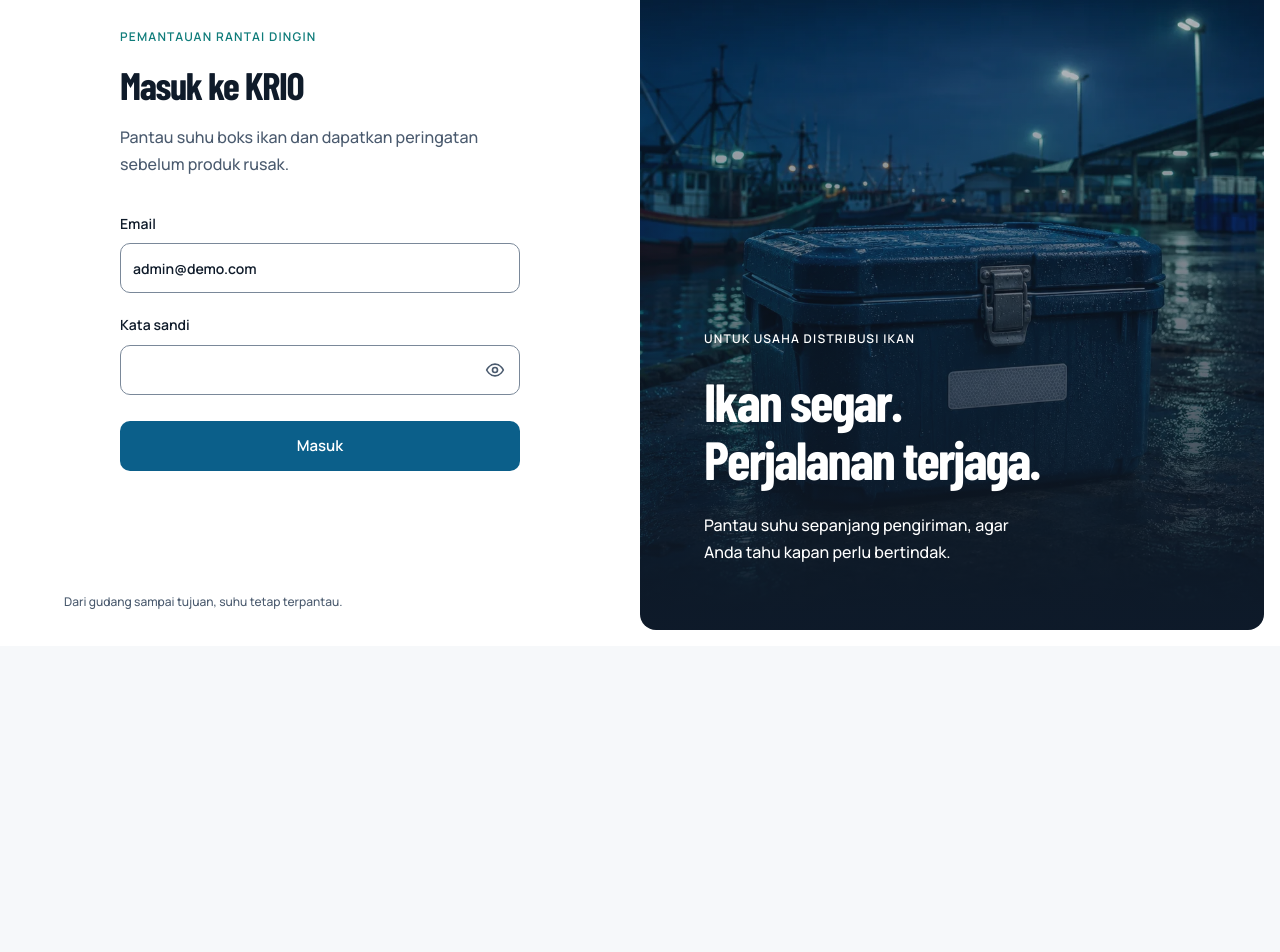
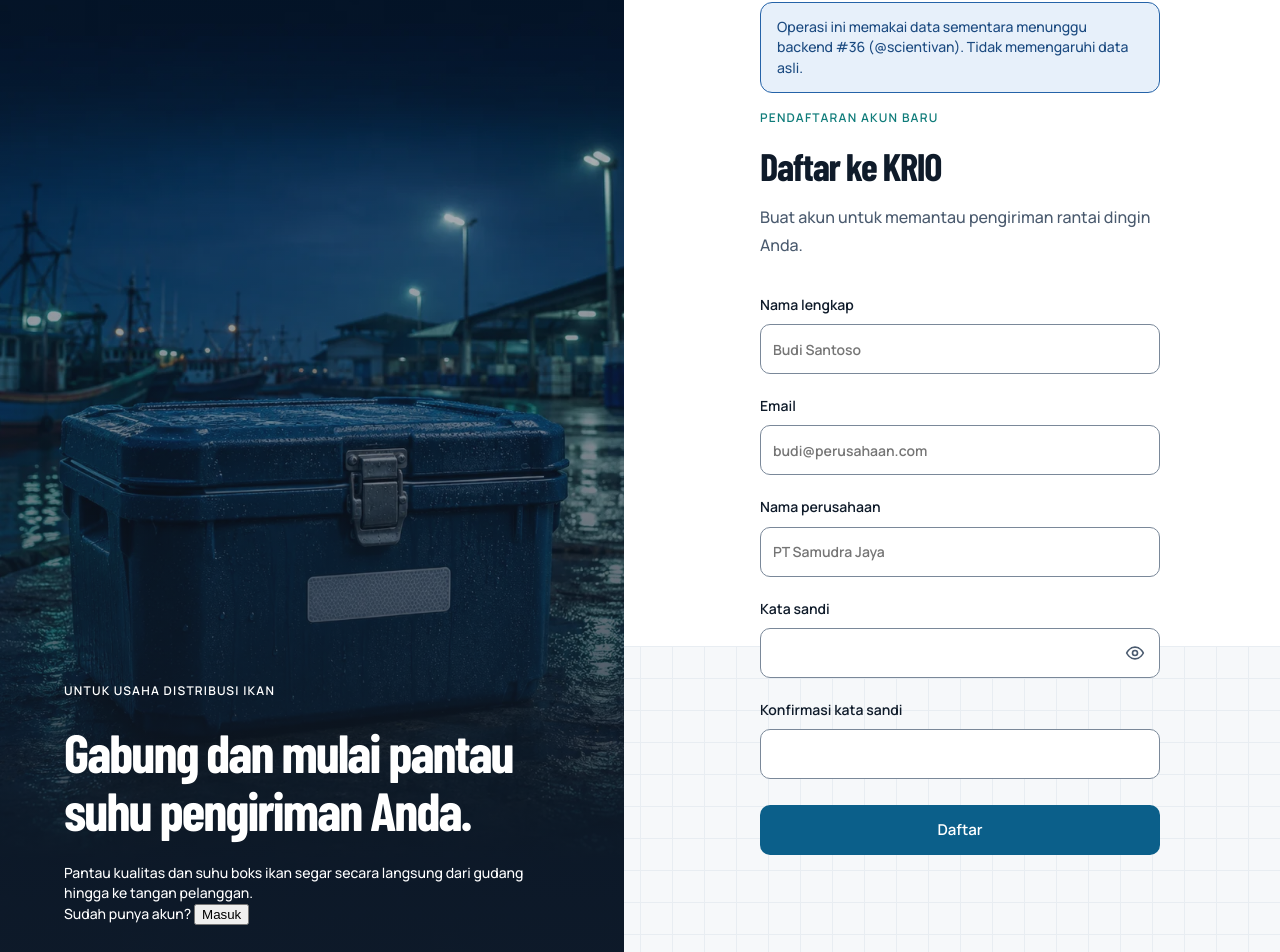
Before and after one commit to ZiramBayam/KRIO, a Next.js app in the folder apps/web/: page /login in a window 1280 px wide. Shown: the part 154-1106 px from the top of the page. Before the commit the page ends 800 px from the top, so only its background shows below. Built offline with nearby package versions, Linux system fonts and the light colour scheme; no server answers.

Commit message:
feat(web): tambah lib/mockAuth dan form register

```diff
--- a/apps/web/app/login/page.tsx
+++ b/apps/web/app/login/page.tsx
@@ -3,9 +3,118 @@
 import { useState, type FormEvent } from "react";
 import { ThemeToggle } from "@/components/ThemeToggle";
 import { Icon } from "@/components/Icon";
+import { BackendPendingNotice } from "@/components/BackendPendingNotice";
 import { signIn } from "@/lib/api";
+import { mockRegister } from "@/lib/mockAuth";
 
-export default function Login() {
+interface SideProps {
+  onSwitchSide: () => void;
+}
+
+export function RegisterSide({ onSwitchSide }: SideProps) {
+  const [error, setError] = useState<string | null>(null);
+  const [success, setSuccess] = useState<string | null>(null);
+  const [busy, setBusy] = useState(false);
+  const [showPassword, setShowPassword] = useState(false);
+
+  async function handleRegister(event: FormEvent<HTMLFormElement>) {
+    event.preventDefault();
+    const form = new FormData(event.currentTarget);
+    const name = String(form.get("name") ?? "").trim();
+    const email = String(form.get("email") ?? "").trim();
+    const company = String(form.get("company") ?? "").trim();
+    const password = String(form.get("password") ?? "");
+    const passwordConfirm = String(form.get("password_confirm") ?? "");
+
+    setError(null);
+    setSuccess(null);
+
+    if (password !== passwordConfirm) {
+      setError("Konfirmasi kata sandi tidak cocok.");
+      return;
+    }
+
+    setBusy(true);
+    try {
+      await mockRegister({ name, email, company, password });
+      setSuccess("Pendaftaran berhasil! Mengalihkan ke halaman masuk...");
+      setTimeout(() => {
+        onSwitchSide();
+      }, 1500);
+    } catch (err) {
+      setError(err instanceof Error ? err.message : "Gagal mendaftar.");
+      setBusy(false);
+    }
+  }
+
+  return (
+    <div className="login-page auth-face-register">
+      <aside className="login-hero login-hero-register" aria-label="Rantai dingin ikan segar">
+        <div className="login-hero-copy">
+          <p className="login-eyebrow">Untuk usaha distribusi ikan</p>
+          <h2>Gabung dan mulai pantau suhu pengiriman Anda.</h2>
+          <p>Pantau kualitas dan suhu boks ikan segar secara langsung dari gudang hingga ke tangan pelanggan.</p>
+          <div className="login-switch-action">
+            <span>Sudah punya akun?</span>{" "}
+            <button type="button" className="login-switch-link" onClick={onSwitchSide}>
+              Masuk
+            </button>
+          </div>
+        </div>
+      </aside>
+      <section className="login-main" aria-labelledby="register-heading">
+        <header className="login-header">
+          <div className="login-brand">
+            <span className="brand-mark"><img src="/krio.svg" alt="" /></span>
+            <span>KRIO</span>
+          </div>
+          <ThemeToggle />
+        </header>
+        <div className="login-body">
+          <BackendPendingNotice issues={["#36"]} owner="scientivan" />
+          <p className="login-eyebrow" style={{ marginTop: 16 }}>Pendaftaran akun baru</p>
+          <h1 id="register-heading">Daftar ke KRIO</h1>
+          <p className="login-intro">Buat akun untuk memantau pengiriman rantai dingin Anda.</p>
+          <form className="login-form" onSubmit={handleRegister} aria-busy={busy}>
+            <label className="field">Nama lengkap
+              <input className="input" name="name" type="text" autoComplete="name" required placeholder="Budi Santoso" />
+            </label>
+            <label className="field">Email
+              <input className="input" name="email" type="email" autoComplete="email" required placeholder="budi@perusahaan.com" />
+            </label>
+            <label className="field">Nama perusahaan
+              <input className="input" name="company" type="text" autoComplete="organization" required placeholder="PT Samudra Jaya" />
+            </label>
+            <label className="field">Kata sandi
+              <span className="login-password">
+                <input className="input" id="register-password" name="password" type={showPassword ? "text" : "password"} autoComplete="new-password" required minLength={8} />
+                <button className="login-password-toggle" type="button"
+                  aria-label={showPassword ? "Sembunyikan kata sandi" : "Tampilkan kata sandi"}
+                  aria-controls="register-password" aria-pressed={showPassword}
+                  onClick={() => setShowPassword(!showPassword)}>
+                  <Icon name={showPassword ? "eye-off" : "eye"} size={20} />
+                </button>
+              </span>
+            </label>
+            <label className="field">Konfirmasi kata sandi
+              <span className="login-password">
+                <input className="input" id="register-password-confirm" name="password_confirm" type={showPassword ? "text" : "password"} autoComplete="new-password" required minLength={8} />
+              </span>
+            </label>
+            {error && <div className="note note-error" role="alert">{error}</div>}
+            {success && <div className="note note-info" role="status">{success}</div>}
+            <button className="btn btn-primary login-submit" type="submit" disabled={busy}>
+              {busy ? "Memproses..." : "Daftar"}
+            </button>
+          </form>
+        </div>
+        <footer className="login-footer">Dari gudang sampai tujuan, suhu tetap terpantau.</footer>
+      </section>
+    </div>
+  );
+}
+
+export function LoginSide({ onSwitchSide }: SideProps) {
   const [error, setError] = useState<string | null>(null);
   const [busy, setBusy] = useState(false);
   const [showPassword, setShowPassword] = useState(false);
@@ -25,7 +134,7 @@ export default function Login() {
   }
 
   return (
-    <main className="login-page">
+    <div className="login-page auth-face-login">
       <section className="login-main" aria-labelledby="login-heading">
         <header className="login-header">
           <div className="login-brand">
@@ -54,7 +163,9 @@ export default function Login() {
               </span>
             </label>
             {error && <div className="note note-error" role="alert">{error}</div>}
-            <button className="btn btn-primary login-submit" type="submit" disabled={busy}>{busy ? "Memproses..." : "Masuk"}</button>
+            <button className="btn btn-primary login-submit" type="submit" disabled={busy}>
+              {busy ? "Memproses..." : "Masuk"}
+            </button>
           </form>
         </div>
         <footer className="login-footer">Dari gudang sampai tujuan, suhu tetap terpantau.</footer>
@@ -64,8 +175,28 @@ export default function Login() {
           <p className="login-eyebrow">Untuk usaha distribusi ikan</p>
           <h2>Ikan segar.<br />Perjalanan terjaga.</h2>
           <p>Pantau suhu sepanjang pengiriman, agar Anda tahu kapan perlu bertindak.</p>
+          <div className="login-switch-action">
+            <span>Belum punya akun?</span>{" "}
+            <button type="button" className="login-switch-link" onClick={onSwitchSide}>
+              Daftar
+            </button>
+          </div>
         </div>
       </aside>
+    </div>
+  );
+}
+
+export default function LoginPage() {
+  const [side, setSide] = useState<"register" | "login">("register");
+
+  return (
+    <main>
+      {side === "register" ? (
+        <RegisterSide onSwitchSide={() => setSide("login")} />
+      ) : (
+        <LoginSide onSwitchSide={() => setSide("register")} />
+      )}
     </main>
   );
 }
--- /dev/null
+++ b/apps/web/lib/mockAuth.ts
@@ -0,0 +1,13 @@
+// MOCK — tunggu backend #36 (@scientivan). Ganti ke signIn()/api asli saat endpoint tersedia.
+
+export interface RegisterPayload {
+  name: string;
+  email: string;
+  company: string;
+  password: string;
+}
+
+export async function mockRegister(_data: RegisterPayload): Promise<void> {
+  // Simulasi jeda jaringan
+  await new Promise((resolve) => setTimeout(resolve, 600));
+}
```
